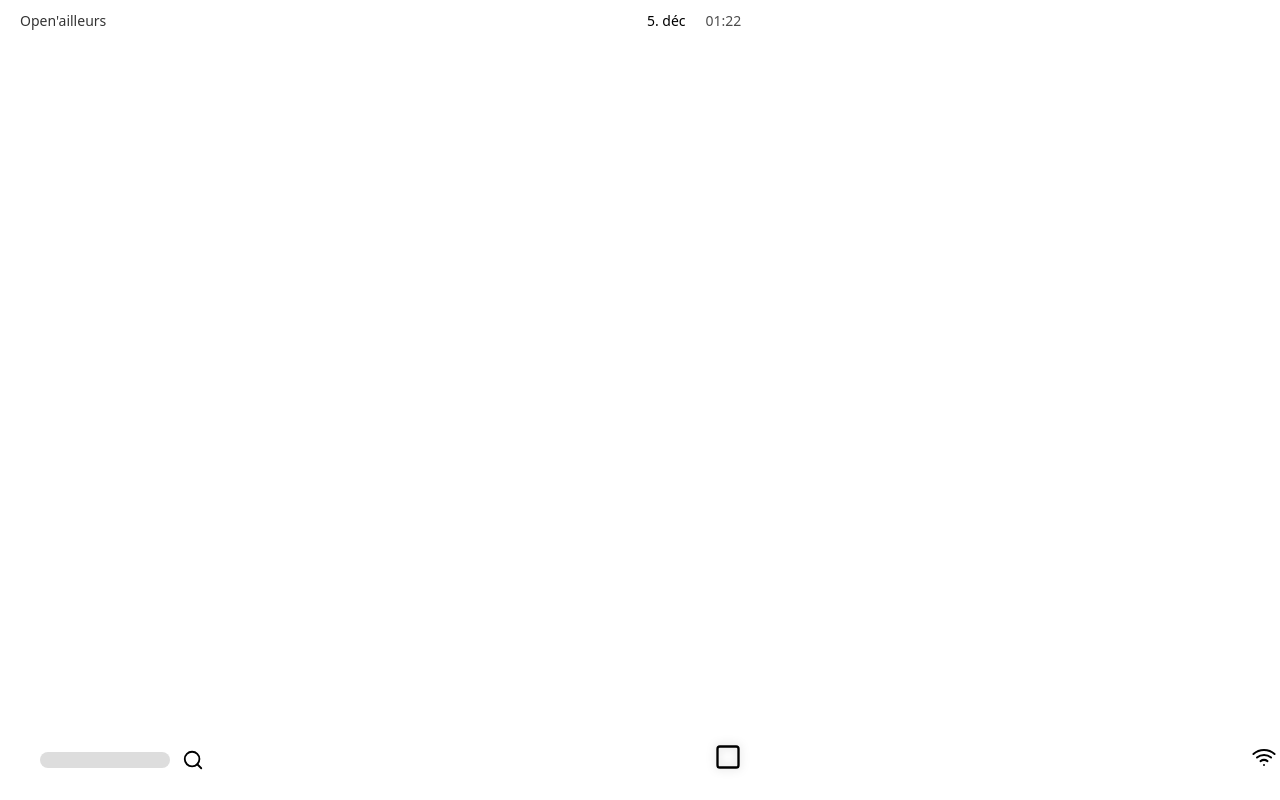
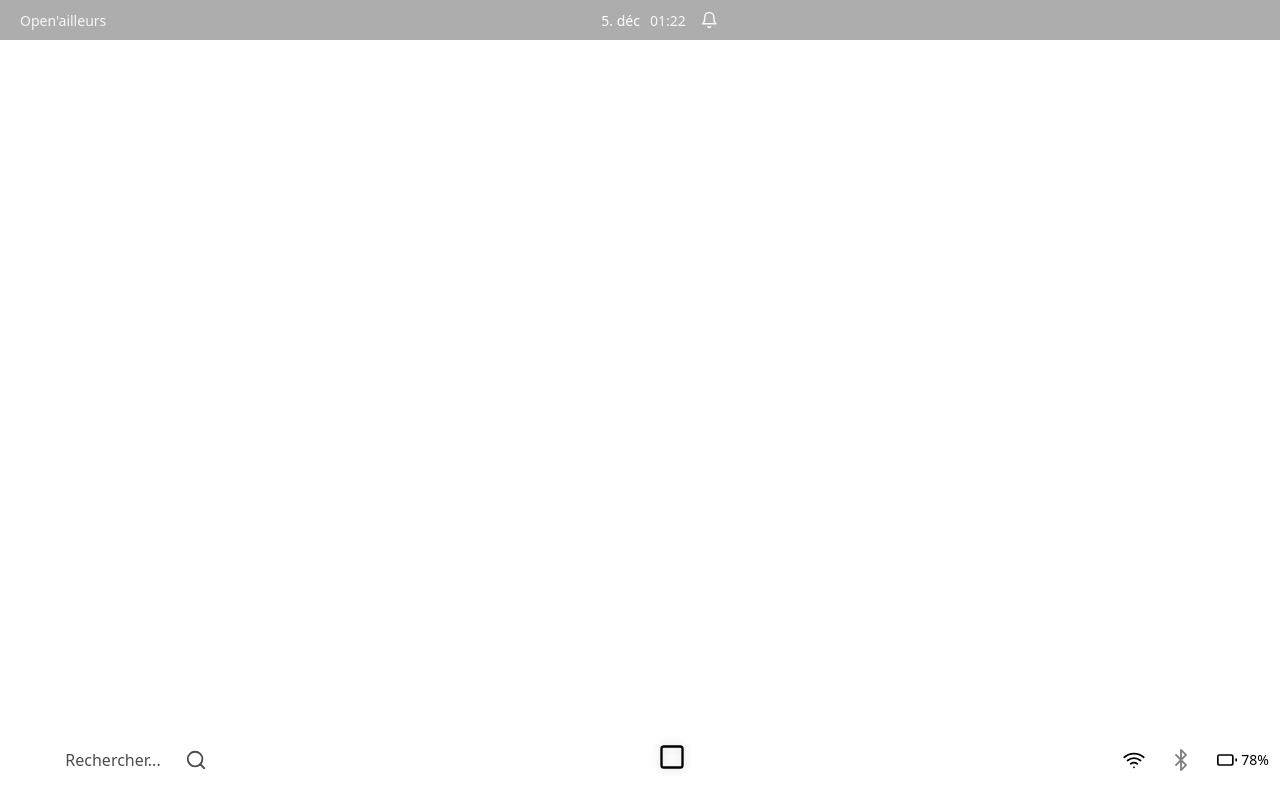
Before and after one commit to Happy4Game/open-ailleurs, a React (Vite) app: page / in a window 1280 px wide. Built offline with nearby package versions, Linux system fonts and the light colour scheme.

Commit message:
Maj Header

```diff
--- a/src/components/Footer.tsx
+++ b/src/components/Footer.tsx
@@ -1,5 +1,5 @@
 import { useEffect, useState, type FC } from "react";
-import { FiSearch, FiWifi, FiBluetooth, FiSquare } from "react-icons/fi";
+import { FiSearch, FiWifi, FiBluetooth, FiSquare, FiBattery, FiSettings } from "react-icons/fi";
 
 interface DockApp {
     id : string;
@@ -18,8 +18,11 @@ const Footer: FC = () => {
         }
     ]);
 
-    const [showWifiMenu, setShowWifiMenu] = useState(false);
-    const [showBluetoothMenu, setShowBluetoothMenu] = useState(false);
+    const [showStatusMenu, setShowStatusMenu] = useState(false);
+    const [isWifiOn, setIsWifiOn] = useState(true);
+    const [isBluetoothOn, setIsBluetoothOn] = useState(false);
+    const [batteryLevel] = useState(78);
+    const [showLauncher, setShowLauncher] = useState(false); // État pour le lanceur
 
     useEffect(() => {
         const handleMouseMove = (e: MouseEvent) => {
@@ -50,11 +53,44 @@ const Footer: FC = () => {
     };
 
     return (
+        <div style={{ position: "fixed", bottom: 0, left: 0, width: "100%", zIndex: 99 }}>
+
+            {showLauncher && (
                 <div
                     style={{
-                position: "fixed",
-                bottom: 0,
-                left: 0,
+                        position: "absolute",
+                        bottom: "80px",
+                        left: "40px",
+                        width: "350px",
+                        height: "400px",
+                        background: "white",
+                        borderRadius: "10px",
+                        boxShadow: "0 6px 20px rgba(0,0,0,0.4)",
+                        padding: "20px",
+                        zIndex: 100,
+                        display: "flex",
+                        flexDirection: "column",
+                        alignItems: "center",
+                    }}
+                >
+                    <input
+                        type="text"
+                        placeholder="Rechercher des applications, des fichiers..."
+                        style={{
+                            width: "90%",
+                            padding: "10px",
+                            marginBottom: "15px",
+                            borderRadius: "6px",
+                            border: "1px solid #ccc",
+                            fontSize: "16px",
+                        }}
+                    />
+                    <p style={{ margin: 0, color: "#555" }}>Résultats récents / Applications</p>
+                </div>
+            )}
+
+            <div
+                style={{
                     width: "100%",
                     height: "80px",
                     backgroundColor: "rgba(255, 255, 255, 0.1)",
@@ -66,17 +102,28 @@ const Footer: FC = () => {
                     borderTop: "1px solid rgba(255, 255, 255, 0.5)",
                 }}
             >
-            <div style={{ display: "flex", alignItems: "center", gap : "12px" }}>
                 <div
-                        style= {{
-                            width: "130px",
-                            height: "16px",
+                    style={{
+                        display: "flex",
+                        alignItems: "center",
+                        gap : "12px",
+                        cursor: "pointer",
+                        backgroundColor: "rgba(255, 255, 255, 0.4)",
+                        padding: "8px 12px",
                         borderRadius: "20px",
-                            background: "#ddd"
+                        border: "1px solid transparent",
                     }}
-                    />
-                    <FiSearch size={22} color="black" />
+                    onClick={() => {
+                        setShowLauncher(!showLauncher);
+                        setShowStatusMenu(false);
+                    }}
+                >
+                    <div style={{ color: "black", opacity: 0.7, minWidth: "120px" }}>
+                        Rechercher...
                     </div>
+                    <FiSearch size={22} color="black" style={{ opacity: 0.7 }} />
+                </div>
+
             <div
                 style={{
                     display: "flex",
@@ -125,54 +172,86 @@ const Footer: FC = () => {
                 ))}
             </div>
 
-            <div style={{ display: "flex", alignItems: "center", gap : "20px" }}>
-
-                <div style={{ position: "relative" }}>
+            <div
+                style={{
+                    display: "flex",
+                    alignItems: "center",
+                    gap: "25px",
+                    position: "relative",
+                }}
+            >
                 <FiWifi
-                        size={24}
-                        color="black"
-                        onClick={() => setShowWifiMenu((prev) => !prev)}
+                    size={22}
+                    color={isWifiOn ? "black" : "gray"}
                     style={{ cursor: "pointer" }}
                 />
-                    {showWifiMenu && (
+                <FiBluetooth
+                    size={22}
+                    color={isBluetoothOn ? "black" : "gray"}
+                    style={{ cursor: "pointer" }}
+                />
+
+                <div
+                    onClick={() => setShowStatusMenu((prev) => !prev)}
+                    style={{
+                        display: "flex",
+                        alignItems: "center",
+                        gap: "4px",
+                        fontSize: "14px",
+                        fontWeight: "500",
+                        cursor: "pointer",
+                        paddingBottom: "1px",
+                    }}
+                >
+                    <FiBattery size={20} color="black" />
+                    <span style={{ color: "black", marginRight: "4px" }}>{batteryLevel}%</span>
+                </div>
+
+                <FiSettings
+                    size={22}
+                    color="black"
+                    onClick={() => {
+                        setShowStatusMenu((prev) => !prev);
+                        setShowLauncher(false);
+                    }}
+                    style={{ cursor: "pointer", opacity: 0.8 }}
+                />
+
+                {showStatusMenu && (
                     <div
                         style={{
                             position: "absolute",
-                                bottom: "40px",
+                            bottom: "90px",
                             right: 0,
                             background: "white",
-                                padding: "10px 15px",
-                                borderRadius: "6px",
-                                boxShadow: "0 4px 12px rgba(0,0,0,0.2)",
+                            padding: "15px",
+                            borderRadius: "10px",
+                            boxShadow: "0 4px 15px rgba(0,0,0,0.3)",
+                            width: "250px",
+                            zIndex: 100,
                         }}
                     >
-                            <p style={{ margin: 0 }}>Wi-Fi</p>
-                            <button>Activer/Desactiver</button>
-                        </div>
-                    )}
+                        <h4 style={{ margin: "0 0 10px 0", fontSize: "16px", borderBottom: "1px solid #eee", paddingBottom: "10px" }}>Paramètres Rapides</h4>
+
+                        {/* Contrôle Wi-Fi */}
+                        <div style={{ display: "flex", justifyContent: "space-between", alignItems: "center", marginBottom: "10px" }}>
+                            <span>Wi-Fi (MonRéseau)</span>
+                            <button onClick={() => setIsWifiOn(!isWifiOn)} style={{ padding: "5px 10px", background: isWifiOn ? "#4CAF50" : "#f44336", color: "white", border: "none", borderRadius: "4px" }}>
+                                {isWifiOn ? "Activé" : "Désactivé"}
+                            </button>
                         </div>
 
-                <div style={{ position: "relative" }}>
-                    <FiBluetooth
-                        size={24}
-                        color="black"
-                        onClick={() => setShowBluetoothMenu((prev) => !prev)}
-                        style={{ cursor: "pointer" }}
-                    />
-                    {showBluetoothMenu && (
-                        <div
-                            style={{
-                                position: "absolute",
-                                bottom: "40px",
-                                right: 0,
-                                background: "white",
-                                padding: "10px 15px",
-                                borderRadius: "6px",
-                                boxShadow: "0 4px 12px rgba(0,0,0,0.2)",
-                            }}
-                        >
-                            <p style={{ margin: 0 }}>Bluetooth</p>
-                            <button>Activer/Desactiver</button>
+                        <div style={{ display: "flex", justifyContent: "space-between", alignItems: "center", marginBottom: "10px" }}>
+                            <span>Bluetooth</span>
+                            <button onClick={() => setIsBluetoothOn(!isBluetoothOn)} style={{ padding: "5px 10px", background: isBluetoothOn ? "#4CAF50" : "#f44336", color: "white", border: "none", borderRadius: "4px" }}>
+                                {isBluetoothOn ? "Activé" : "Désactivé"}
+                            </button>
+                        </div>
+
+                        <div style={{ marginTop: "10px", paddingTop: "10px", borderTop: "1px solid #eee", display: "flex", alignItems: "center" }}>
+                            <FiBattery size={20} style={{ marginRight: "8px" }}/>
+                            <span>Batterie: **{batteryLevel}%**</span>
+                        </div>
                     </div>
                 )}
             </div>
--- a/src/components/Header.tsx
+++ b/src/components/Header.tsx
@@ -10,7 +10,7 @@ const Header: FC = () => {
         setCurrentDateTime(new Date());
 
         const now = new Date();
-        const secondsUntilNextMinute = 60 - now.getSeconds() * 1000;
+        const secondsUntilNextMinute = (60 - now.getSeconds()) * 1000;
 
         const timeoutId = setTimeout(() => {
             setCurrentDateTime(new Date());
@@ -32,8 +32,9 @@ const Header: FC = () => {
                 left: 0,
                 width: "100%",
                 height: "40px",
-                background: "transparent",
-                color: "black",
+                backgroundColor: "rgba(50, 50, 50, 0.4)",
+                backdropFilter: "blur(5px)",
+                color: "white",
                 display: "flex",
                 alignItems: "center",
                 justifyContent: "space-between",
@@ -41,17 +42,27 @@ const Header: FC = () => {
                 zIndex: 10,
             }}
         >
-            <div style={{ fontSize: "14px", fontWeight: "500", opacity: 0.8 }}>
+            <div style={{ fontSize: "14px", fontWeight: "500", opacity: 0.9 }}>
                 Open'ailleurs
             </div>
 
             <div
                 style={{
+                    position: "absolute",
+                    left: "50%",
+                    transform: "translateX(-50%)",
+
+                    display: "flex",
+                    alignItems: "center",
                     fontSize: "14px",
                     fontWeight: "500",
+                }}
+            >
+                <div
+                    style={{
                         display: "flex",
                         alignItems: "center",
-                    gap: "20px",
+                        gap: "10px",
                     }}
                 >
                     <span>
@@ -59,22 +70,25 @@ const Header: FC = () => {
                             .replace(" ", ". ").replace(/\.$/, "")}
                     </span>
 
-                <span style={{ opacity: 0.7 }}>
+                    <span style={{ opacity: 0.9 }}>
                         {currentDateTime.toLocaleTimeString("fr-FR", { hour: "2-digit", minute: "2-digit" })}
                     </span>
                 </div>
 
-
                 <div
                     style={{
+                        marginLeft: "15px",
                         display: "flex",
                         alignItems: "center",
-                    gap: "10px",
-                    cursor: "pointer"
+                        cursor: "pointer",
                     }}
                 >
-                <FiBell size={18} color="black" style ={{ opacity: 0.7 }}/>
+                    <FiBell size={18} color="white" style ={{ opacity: 0.9 }}/>
                 </div>
+            </div>
+
+            <div></div>
+
         </div>
     );
 };
```
Lines whose indentation alone changed are shown as unchanged.
